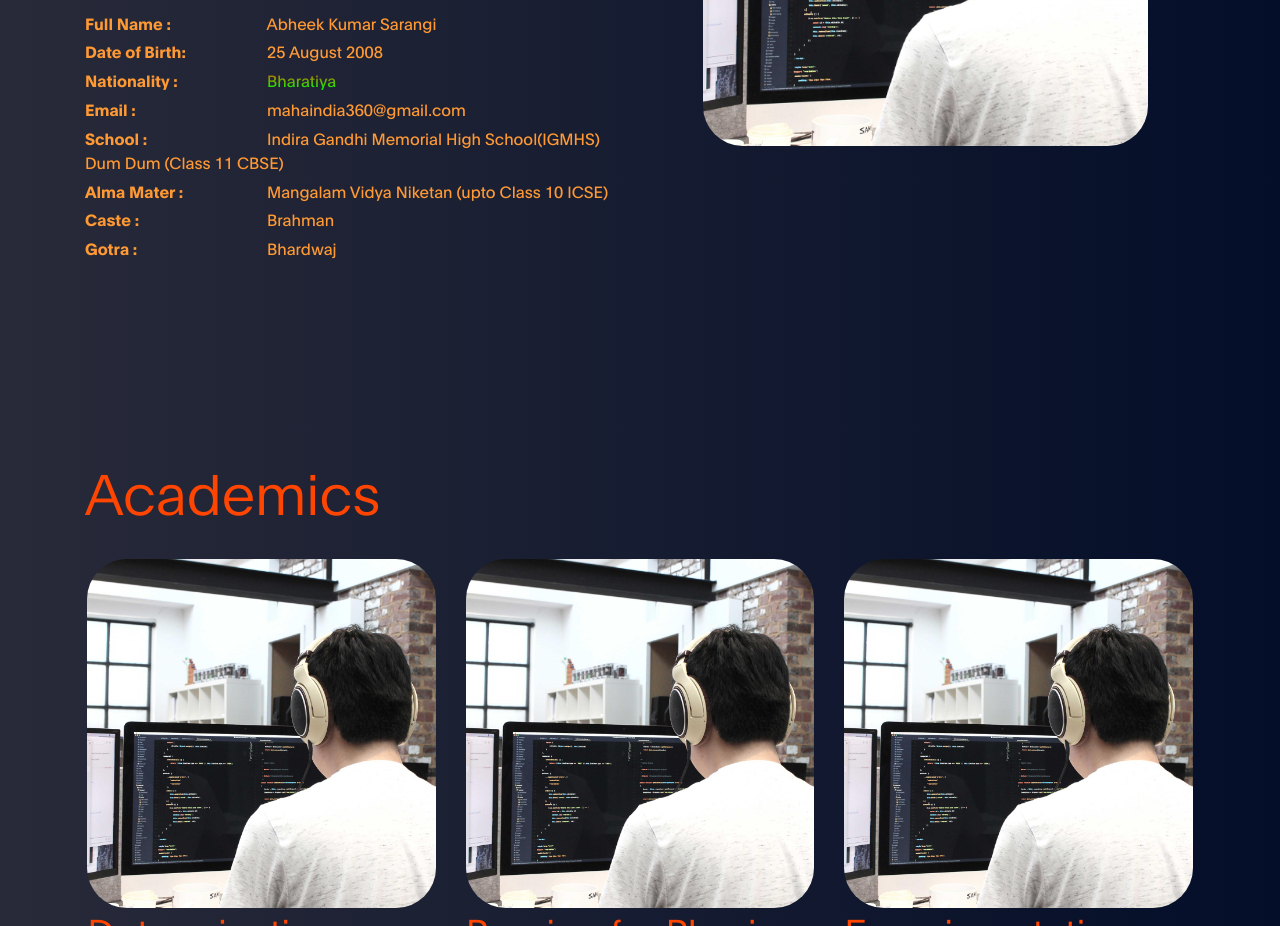
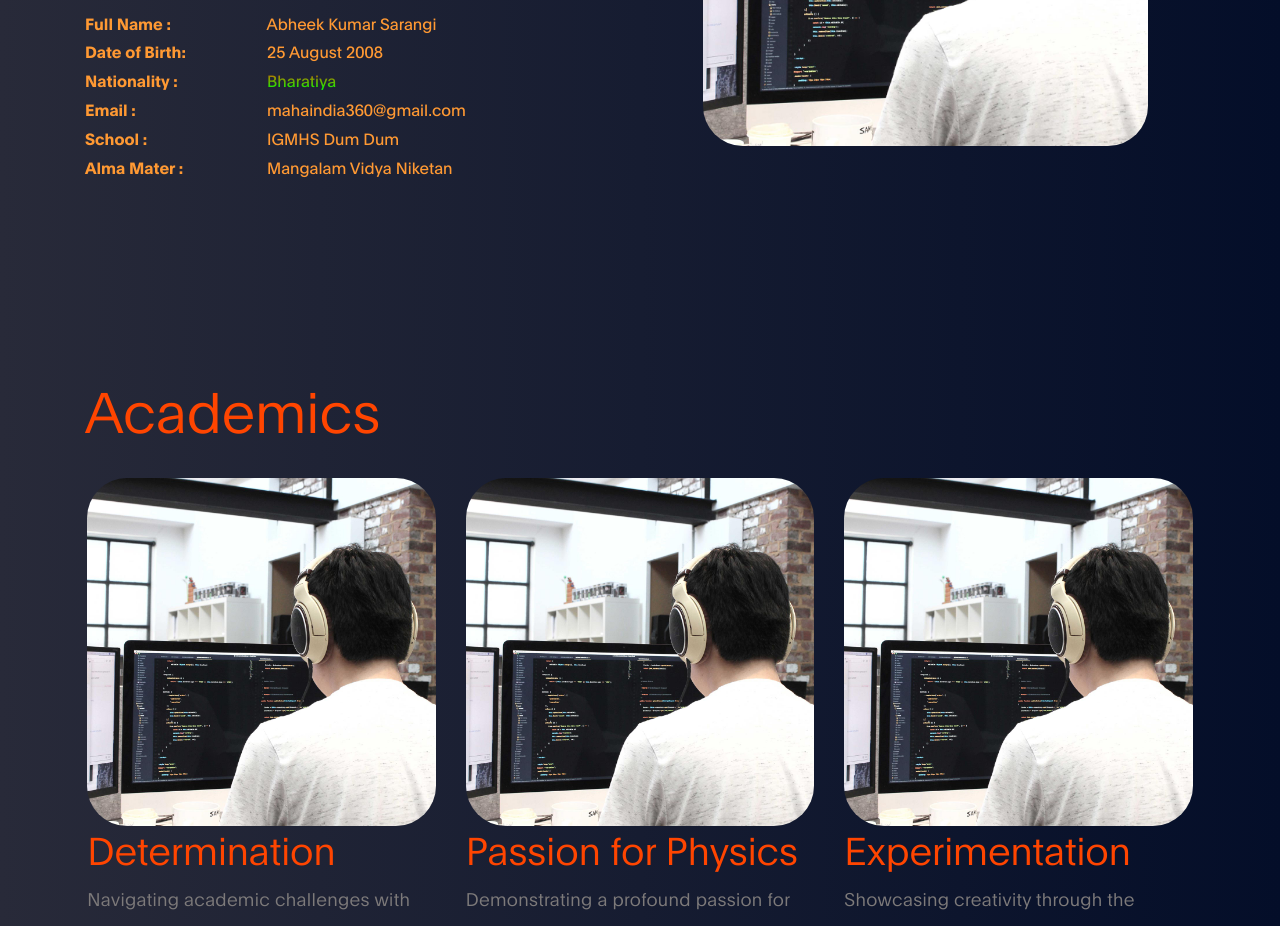
Before and after one commit to Maha-India/Abheek-Portfolio, a website: page index.html in a window 1280 px wide. Shown: the part 840-1766 px from the top of the page. Drawn offline with nearby package versions, Linux system fonts and the light colour scheme.

Commit message:
Update index.html

```diff
--- a/index.html
+++ b/index.html
@@ -155,13 +155,9 @@
 
               <li><strong>Email :</strong> mahaindia360@gmail.com</li>
 
-	      <li><strong>School :</strong> Indira Gandhi Memorial High School(IGMHS) Dum Dum (Class 11 CBSE)</li>
+	      <li><strong>School :</strong> IGMHS Dum Dum</li>
 
-	      <li><strong>Alma Mater :</strong> Mangalam Vidya Niketan (upto Class 10 ICSE)</li>
-
-	      <li><strong>Caste :</strong> Brahman</li>
-
-	      <li><strong>Gotra :</strong> Bhardwaj</li>
+	      <li><strong>Alma Mater :</strong> Mangalam Vidya Niketan</li>
             </ul>
           </div>
 
```
